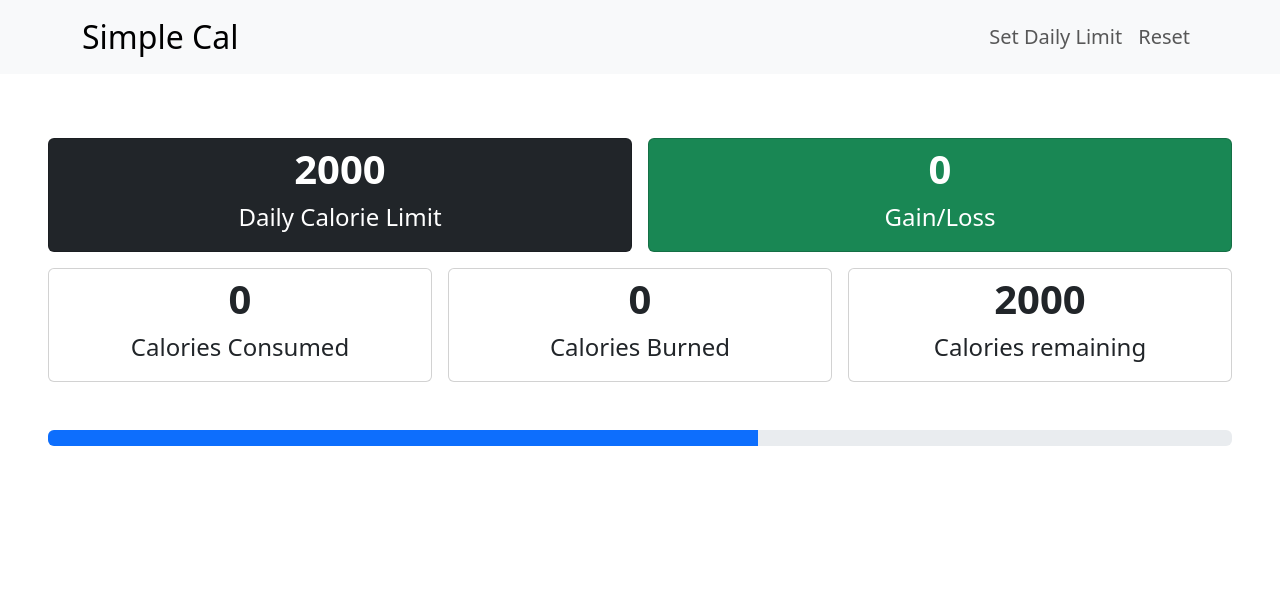
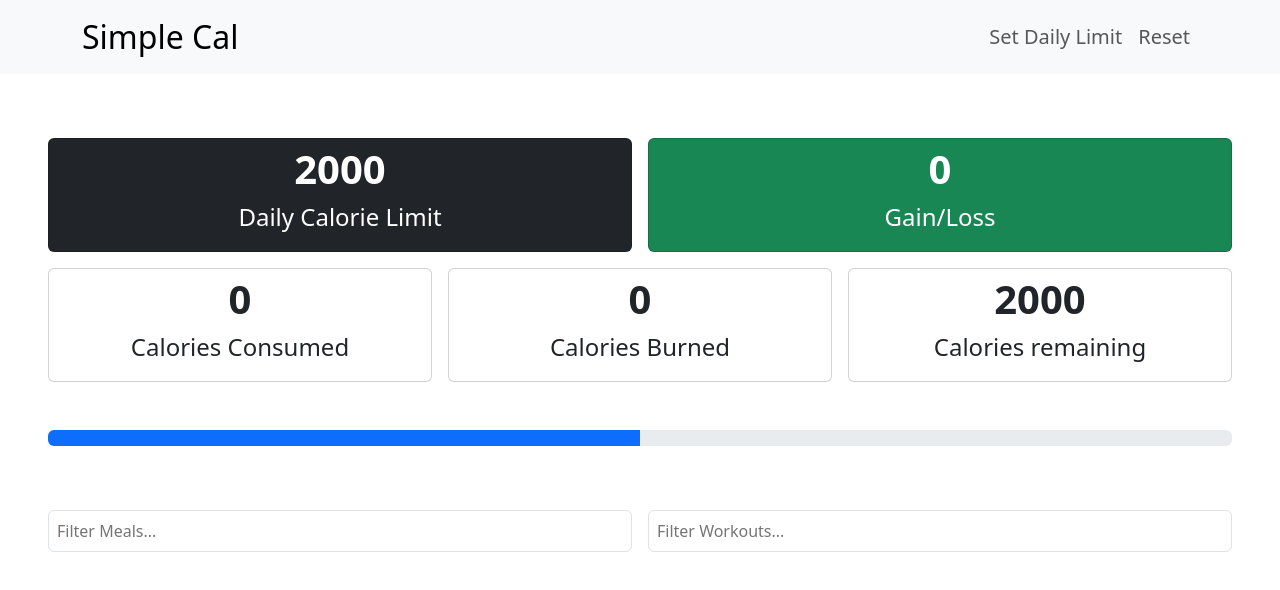
Before and after one commit to jordansbenjamin/SimpleCal_ReactProject, a React (Create React App) app: page / in a window 1280 px wide. Shown: the top 590 px of the page. Built offline with nearby package versions, Linux system fonts and the light colour scheme.

Commit message:
Implemented filter component

```diff
--- a/src/App.js
+++ b/src/App.js
@@ -1,3 +1,4 @@
+import FilterContainer from './components/Filter';
 import NavbarHeader from './components/Navbar';
 import ProgBarComp from './components/ProgressBar';
 import DisplayStats from './components/Stats';
@@ -8,6 +9,7 @@ export default function App() {
       <NavbarHeader/>
       <DisplayStats/>
       <ProgBarComp/>
+      <FilterContainer/>
     </div>
   );
 }
--- /dev/null
+++ b/src/components/Filter.jsx
@@ -0,0 +1,20 @@
+export default function FilterContainer() {
+	return (
+		<section className="my-5 px-5">
+			<div className="row g-3">
+				<Filter filterType="Meals" />
+				<Filter filterType="Workouts" />
+			</div>
+		</section>
+	);
+}
+
+function Filter({ filterType }) {
+	return (
+		<div className="col-md-6">
+			<div className="mt-3">
+				<input className="p-2 w-100 border rounded" type="text" placeholder={`Filter ${filterType}...`}></input>
+			</div>
+		</div>
+	);
+}
--- a/src/components/ProgressBar.jsx
+++ b/src/components/ProgressBar.jsx
@@ -3,7 +3,7 @@ import ProgressBar from "react-bootstrap/ProgressBar";
 export default function ProgBarComp() {
 	return (
 		<div className="my-5 px-5">
-			<ProgressBar now={60}/>
+			<ProgressBar now={50}/>
 		</div>
 	);
 }
```
